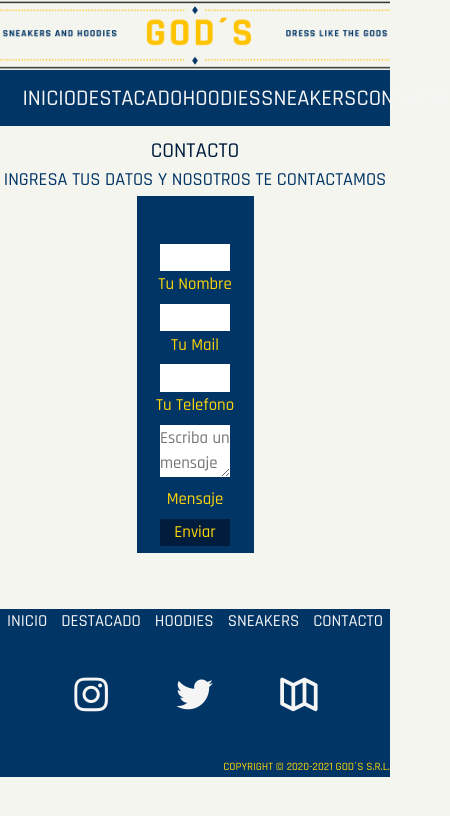
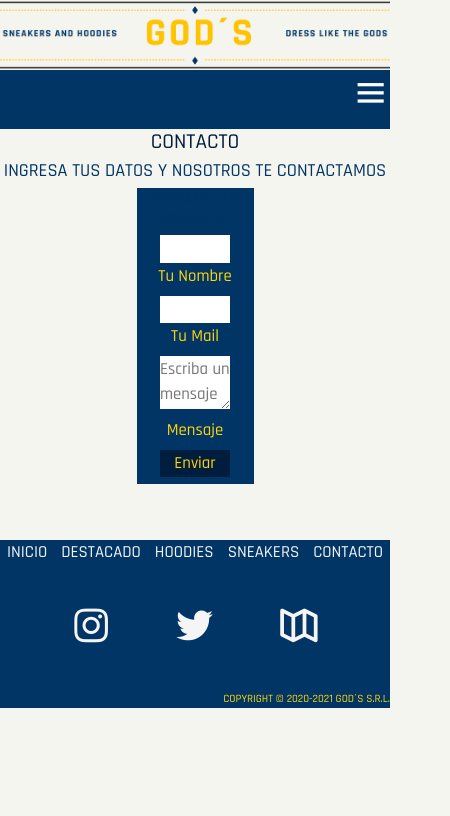
Before and after one commit to fefel0/ProyectoGods, a website: page pages/contacto.html in a window 390 px wide. Shown: the whole page, 450 px wide, since content can reach past the window. Drawn offline with nearby package versions, Linux system fonts and the light colour scheme.

Commit message:
correcciones finales

```diff
--- a/pages/contacto.html
+++ b/pages/contacto.html
@@ -23,7 +23,10 @@
                 <img src="../media/banner.png" alt="banner god">
             </div>
         </div>
-        <nav class="navegador">
+        <nav>
+            <div class="navegador">
+                <input type="checkbox" id="btn-menu" class="nav__ico">
+                <label class="nav__ico" for="btn-menu"><i class='bx bx-menu bx-flip-horizontal' style='color:#ffffff' ></i></label>
                 <ul class="navegador__items">
                     <li><a href="../index.html">inicio</a></li>
                     <li><a href="destacado.html">destacado</a></li>
@@ -31,6 +34,7 @@
                     <li><a href="sneakers.html">sneakers</a></li>
                     <li><a href="contacto.html">contacto</a></li>
                 </ul>
+            </div>
         </nav>
     </header>
     <main>
@@ -42,23 +46,20 @@
                     <img src="../media/imgcontacto.jpg">
                 </div>
                 <div class="cajaContacto__formulario">
-                    <form>
+                    <form action="https://formspree.io/f/xwkadwnr"
+                    method="POST">
                         <h3>Enviame un mensaje</h3>
                         <div class="cajaContacto__dato">
-                            <input type="text" required="required">
+                            <input type="text" required="required" name="name">
                             <span>Tu Nombre</span>
                         </div>
                         <div class="cajaContacto__dato">
-                            <input type="email" required="required">
+                            <input type="email" required="required" name="_replyto">
                             <span>Tu Mail</span>
                         </div>
                         <div class="cajaContacto__dato">
-                            <input type="tel" required="required">
-                            <span>Tu Telefono</span>
-                        </div>
-                        <div class="cajaContacto__dato">
                             <textarea class="cajaContacto__mensaje" required="required"
-                                placeholder="Escriba un mensaje"></textarea>
+                                placeholder="Escriba un mensaje" name="message"></textarea>
                             <span>Mensaje</span>
                         </div>
                         <div class="cajaContacto__dato">
@@ -78,11 +79,10 @@
             <a href="contacto.html">contacto</a>
         </div>
         <div class="pie__redes">
-            <a class="pie__link--instagram" href="https://www.instagram.com/shopsgods/"><i
+            <a class="pie__link--instagram" target="blank" href="https://www.instagram.com/shopsgods/"><i
                     class='bx bxl-instagram'></i></a>
-            <a class="pie__link--twitter" href="https://twitter.com/"><i class='bx bxl-twitter'></i></a>
-            <a class="pie__link--maps"
-                href="https://www.google.com.ar/maps/place/Villa+del+Totoral,+C%C3%B3rdoba/@-30.7081422,-64.1045078,13z/data=!3m1!4b1!4m5!3m4!1s0x943251cbe0c28541:0x8057f1e4576e7625!8m2!3d-30.7060508!4d-64.0675449"><i
+            <a class="pie__link--twitter" target="blank" href="https://twitter.com/"><i class='bx bxl-twitter'></i></a>
+            <a class="pie__link--maps" target="blank" href="https://www.google.com.ar/maps/place/Villa+del+Totoral,+C%C3%B3rdoba/@-30.7081422,-64.1045078,13z/data=!3m1!4b1!4m5!3m4!1s0x943251cbe0c28541:0x8057f1e4576e7625!8m2!3d-30.7060508!4d-64.0675449"><i
                     class='bx bx-map-alt'></i></a>
         </div>
         <div class="pie__texto">
--- a/scss/style.scss
+++ b/scss/style.scss
@@ -58,13 +58,18 @@
     width: 100%;
     left: 10rem;
 }
+.navegador{
+    background-color:#003566 ;
+}
+.nav__ico{
+    display: none;
+}
 .navegador__items {
     display: flex;
     justify-content: space-around;
     flex-basis: 100%;
-    background-color:#003566 ;
-    height: 5rem; align-items: center;
     text-transform: uppercase;
+    padding: 1rem;
     & a {
         font-size: 2rem;
         font-weight: 2rem;
@@ -90,9 +95,41 @@
         display: none;
     }
 }
-
-
-
+@media (max-width: 510px){
+    #btn-menu:checked ~ .navegador__items{
+        left: 0;
+    }
+    .nav__ico{
+        font-size: 3.5rem;
+        display: block;
+    }
+    #btn-menu{
+        display: none;
+    }
+    .navegador{
+        display: flex;
+        flex-flow: column wrap;
+        justify-content:end;
+        width: 100%;
+        text-align: end;
+    }
+    .navegador__items{
+        display: flex;
+        flex-flow:column wrap;
+        position: absolute;
+        justify-content: space-around;
+        text-align: center;
+        z-index: 1000;
+        background-color:#003566;
+        top: 15%;
+        width: 100%;
+        padding: 3rem;
+        left: -100%;
+        li {
+            margin: 1rem;
+        }
+    }
+}
 
 /*  ---lista desplegable hoodies--- */
 
@@ -408,7 +445,7 @@
     background-color:#001D3D ;
 }
 .boton:hover{
-    height:100%;
+    height:150%;
     width: 90%;
     background-color:#001D3D ;
     color:#ffd60a ;
```
Also changed, not shown: index.html (+8 -4 lines), pages/destacado.html (+8 -4 lines), pages/hoodies.html (+8 -4 lines), pages/sneakers.html (+8 -4 lines), css/style.css. Lines whose indentation alone changed are shown as unchanged.
